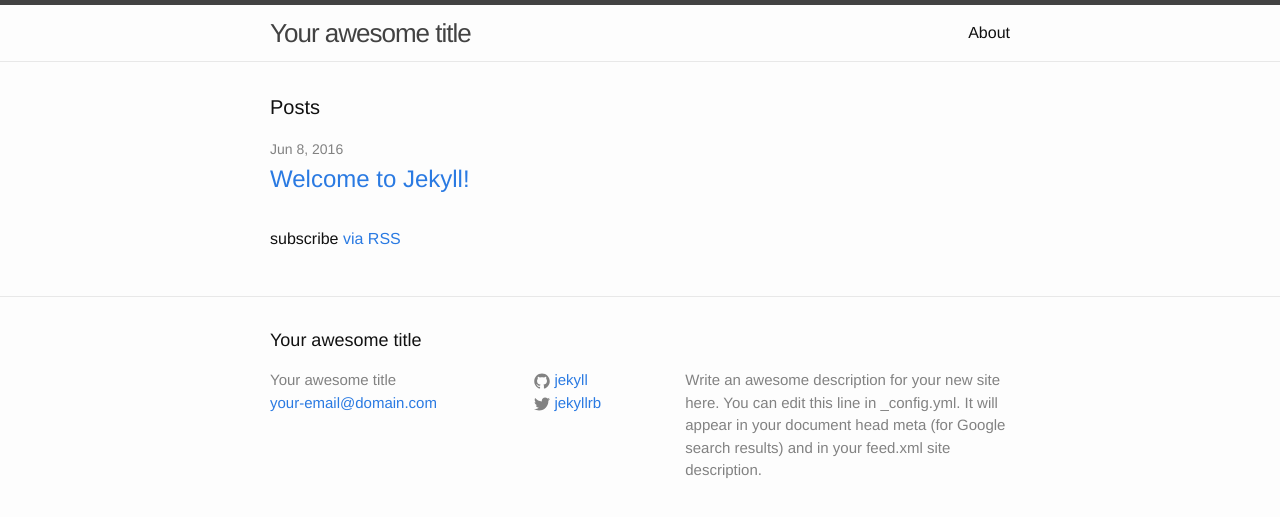
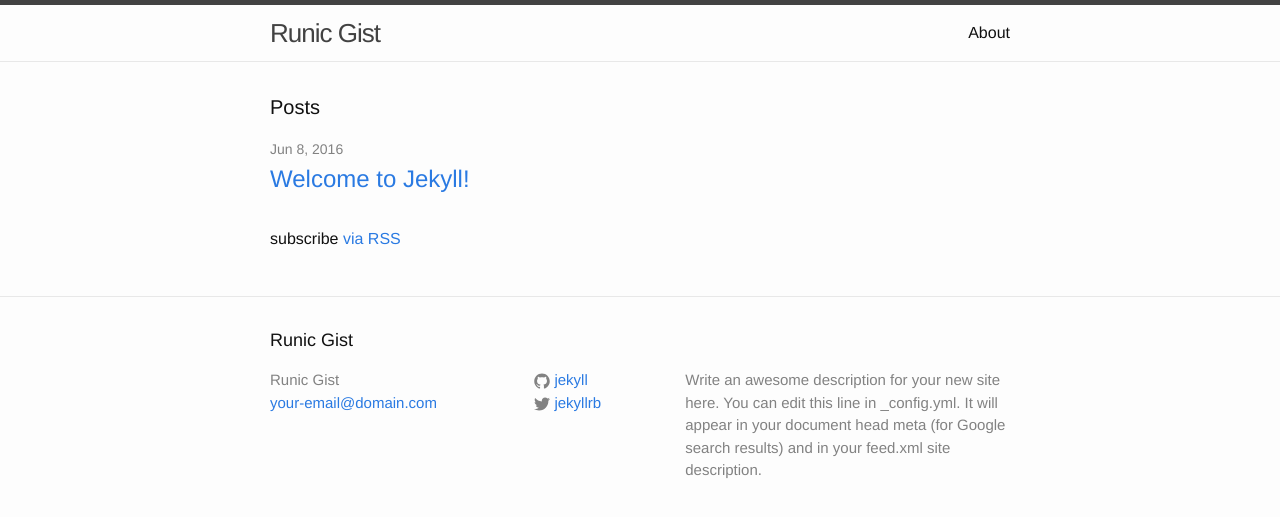
Before and after one commit to Teabaron/teabaron.github.io, a Jekyll site: the page built from index.html, in a window 1280 px wide. Shown: the top 517 px of the page. Built offline with Jekyll 4.4.1, drawn with Linux system fonts in a browser that asks for light colours.

Commit message:
Update _config.yml

```diff
--- a/_config.yml
+++ b/_config.yml
@@ -6,7 +6,7 @@
 # 'jekyll serve'. If you change this file, please restart the server process.
 
 # Site settings
-title: Your awesome title
+title: Runic Gist
 email: your-email@domain.com
 description: > # this means to ignore newlines until "baseurl:"
   Write an awesome description for your new site here. You can edit this
```
